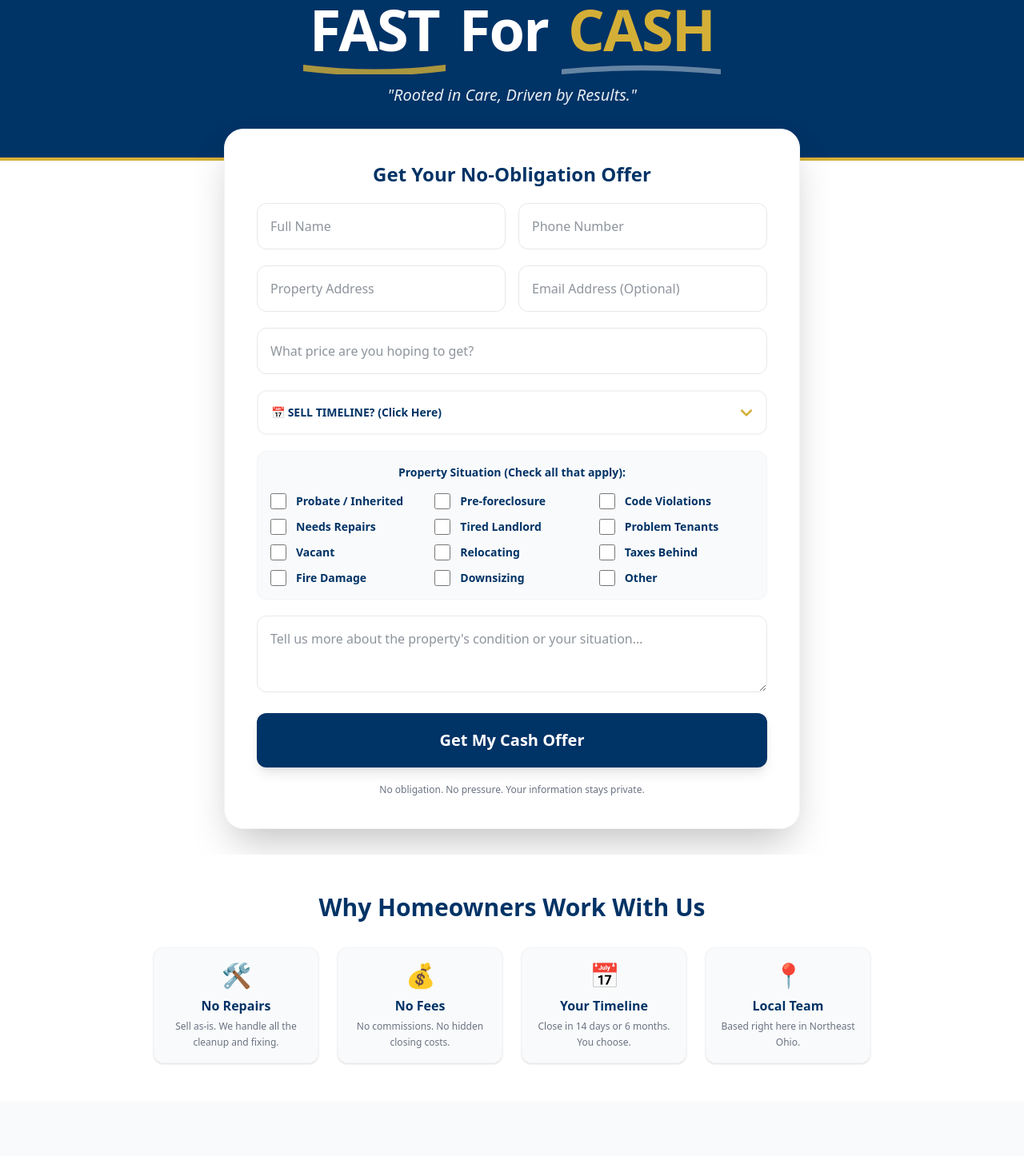
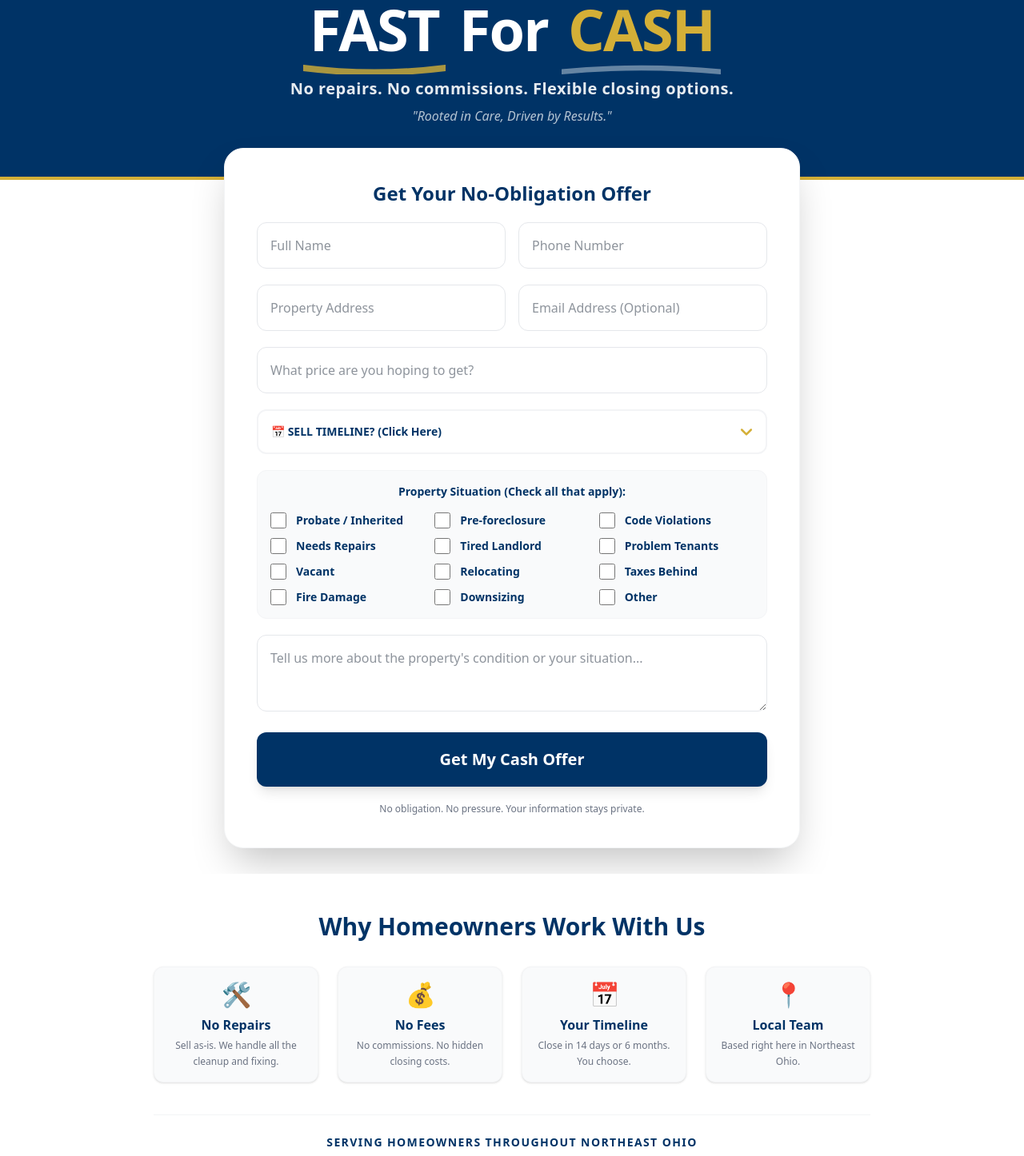
Before and after one commit to nijackacquisitions56/nijack-property-solutions, a React (Vite) app: page / in a window 1280 px wide. Shown: the part 240-1686 px from the top of the page at 80% size. Built offline with nearby package versions, Linux system fonts and the light colour scheme.

Commit message:
Update App.jsx

```diff
--- a/src/App.jsx
+++ b/src/App.jsx
@@ -74,7 +74,7 @@ export default function NijackPropertySolutionsWebsite() {
       {/* HERO SECTION */}
       <section className="bg-[#003366] text-white py-16 border-b-4 border-[#D4AF37]">
         <div className="mx-auto max-w-5xl px-6 text-center">
-          <h1 className="text-4xl md:text-7xl font-black mb-6 tracking-tight leading-tight">
+          <h1 className="text-4xl md:text-7xl font-black mb-4 tracking-tight leading-tight">
             Sell Your House <br/>
             <span className="relative inline-block px-2">
               FAST
@@ -90,7 +90,10 @@ export default function NijackPropertySolutionsWebsite() {
               </svg>
             </span>
           </h1>
-          <p className="text-xl opacity-90 font-medium italic">
+          <p className="mt-4 text-lg md:text-xl opacity-90 font-bold tracking-wide">
+            No repairs. No commissions. Flexible closing options.
+          </p>
+          <p className="mt-2 text-sm md:text-base opacity-70 italic">
             "Rooted in Care, Driven by Results."
           </p>
         </div>
@@ -155,7 +158,7 @@ export default function NijackPropertySolutionsWebsite() {
                 Get My Cash Offer
               </button>
 
-              <p className="text-center text-xs text-gray-500">
+              <p className="text-center text-xs text-gray-500 font-medium">
                 No obligation. No pressure. Your information stays private.
               </p>
             </form>
@@ -172,11 +175,11 @@ export default function NijackPropertySolutionsWebsite() {
         </div>
       </section>
 
-      {/* REASSURANCE SECTION (THE MISSING PIECE) */}
+      {/* REASSURANCE SECTION */}
       <section className="py-12 bg-white px-6">
         <div className="mx-auto max-w-4xl text-center">
           <h2 className="text-3xl font-black mb-8 text-[#003366]">Why Homeowners Work With Us</h2>
-          <div className="grid md:grid-cols-2 lg:grid-cols-4 gap-6">
+          <div className="grid md:grid-cols-2 lg:grid-cols-4 gap-6 mb-10">
             {[
               { icon: "🛠️", title: "No Repairs", desc: "Sell as-is. We handle all the cleanup and fixing." },
               { icon: "💰", title: "No Fees", desc: "No commissions. No hidden closing costs." },
@@ -189,6 +192,14 @@ export default function NijackPropertySolutionsWebsite() {
                 <p className="text-xs text-gray-500 leading-relaxed">{item.desc}</p>
               </div>
             ))}
+          </div>
+
+          {/* GEOGRAPHIC TRUST SIGNALS */}
+          <div className="pt-6 border-t border-gray-100">
+            <p className="text-[#003366] font-bold text-sm uppercase tracking-widest mb-2">Serving homeowners throughout Northeast Ohio</p>
+            <p className="text-gray-400 text-xs font-semibold">
+              Akron • Cleveland • Cuyahoga Falls • Medina • Canton
+            </p>
           </div>
         </div>
       </section>
```
